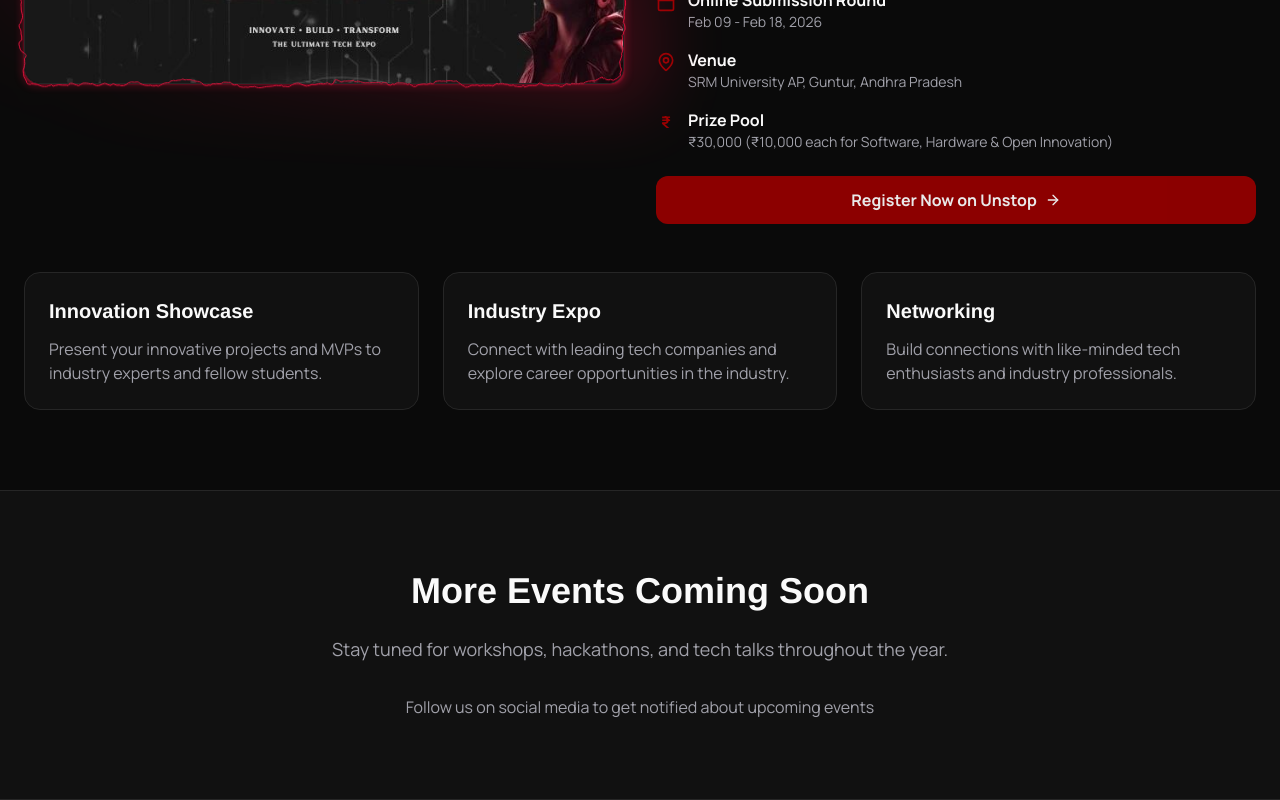
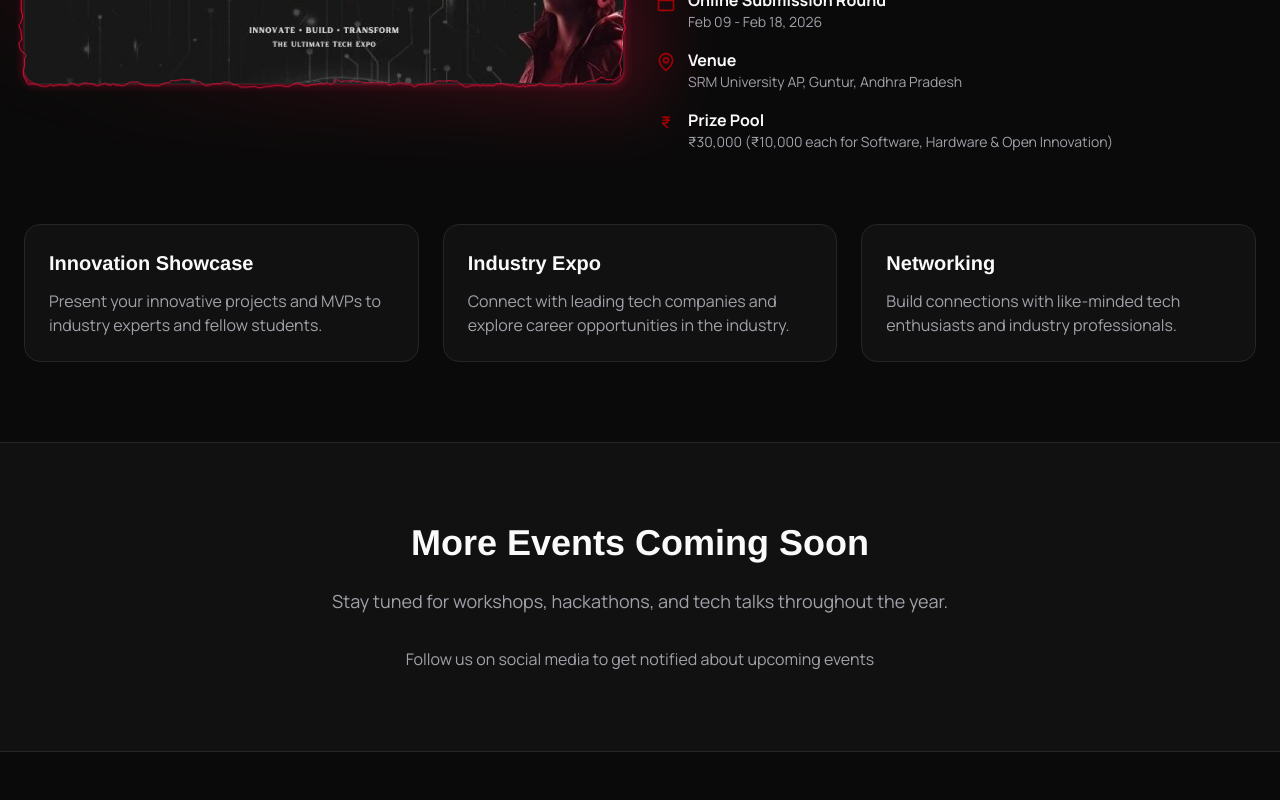
Before and after one commit to HackShastra-SRMAP/hackshastra-website, a React (Vite) app: page /events in a window 1280 px wide. Shown: the part 895-1695 px from the top of the page. After the commit the page ends 1647 px from the top, so only its background shows below. Built offline with nearby package versions, Linux system fonts and the light colour scheme.

Commit message:
Fix: Registration Link Removed

```diff
--- a/src/components/TechExpoCard.tsx
+++ b/src/components/TechExpoCard.tsx
@@ -1,6 +1,6 @@
 import { Badge } from "@/components/ui/badge";
-import { ArrowRight, MapPin, Calendar } from "lucide-react";
-import { Link } from "react-router-dom";
+import { MapPin, Calendar } from "lucide-react";
+
 import ElectricBorder from "@/components/ui/ElectricBorder";
 import banner3 from '@/assets/698ce5b1d31b8_texpo-26.jpg.jpeg';
 
@@ -86,9 +86,7 @@ export default function TechExpoCard() {
           </div>
         </div>
 
-        <Link to="/texpo-register" className="w-full bg-primary text-white font-bold py-2.5 md:py-3 px-4 md:px-6 rounded-lg hover:bg-primary/90 transition-colors flex items-center justify-center gap-2 text-sm md:text-base animate-pulse">
-          Register Now on Unstop <ArrowRight className="h-4 w-4" />
-        </Link>
+
       </div>
     </div>
   );
```
